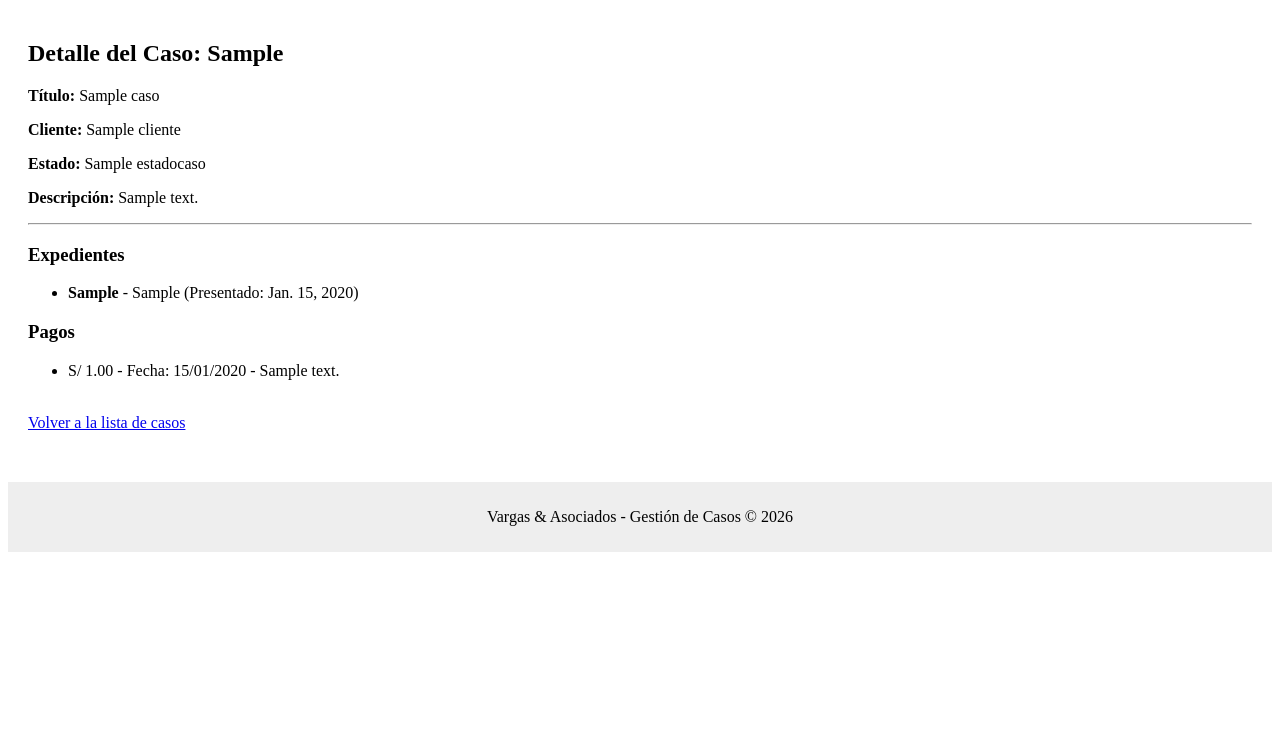
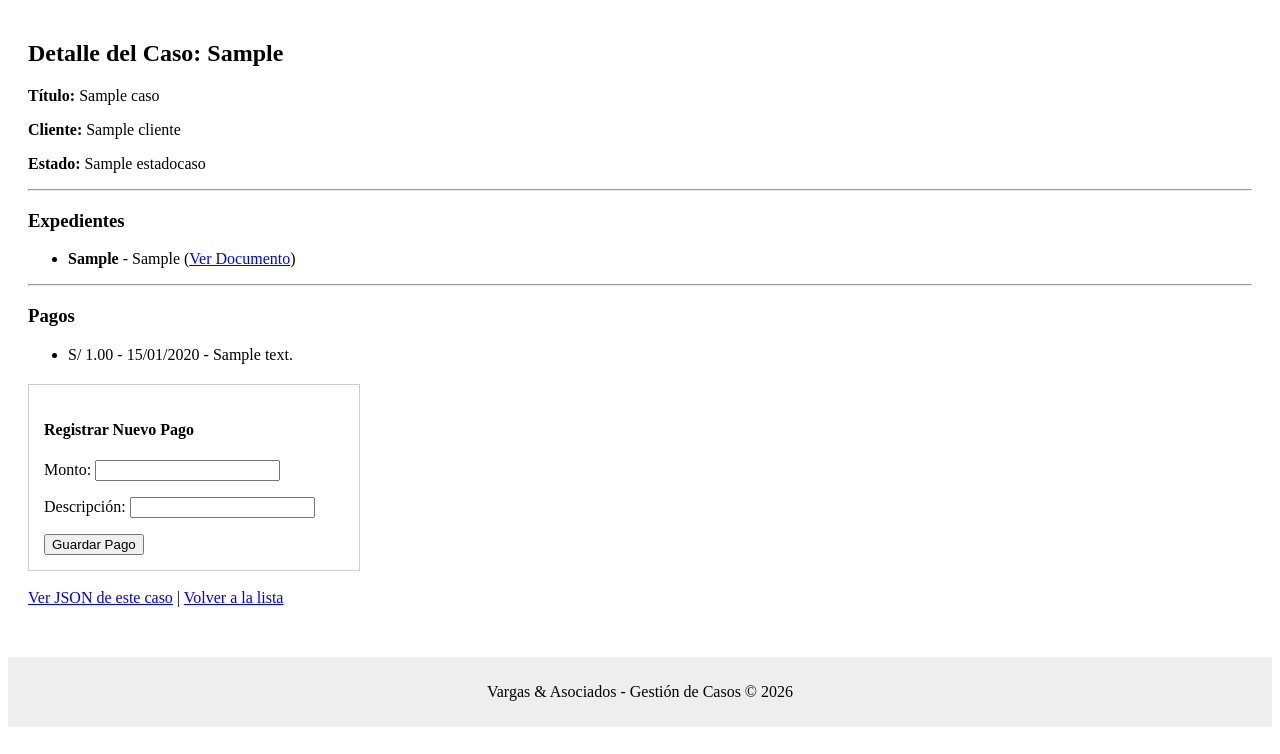
Before and after one commit to maxmunoz-debug/evaluacion02-estudio-juridico, a Django app: page /casos/1/ in a window 1280 px wide. Shown: the part 46-800 px from the top of the page. Run offline with Django 5.2, Linux system fonts and the light colour scheme; tables that the repository leaves empty hold one stand-in row (values such as "Sample post").

Commit message:
Pregunta 4 terminada: pagos, documentos, cookies y API

```diff
--- a/casos/models.py
+++ b/casos/models.py
@@ -69,10 +69,10 @@ class Expediente(models.Model):
     caso = models.ForeignKey(
         Caso, on_delete=models.CASCADE, related_name='expedientes'
     )
+    documento = models.FileField(upload_to='expedientes/', blank=True, null=True)
 
     def __str__(self):
         return f'Exp. {self.numero} ({self.juzgado})'
-
 
 class Pago(models.Model):
     caso = models.ForeignKey(
--- a/casos/urls.py
+++ b/casos/urls.py
@@ -11,4 +11,5 @@ urlpatterns = [
     # Rutas de casos
     path('casos/', views.lista_casos, name='lista_casos'),
     path('casos/<int:caso_id>/', views.detalle_caso, name='detalle_caso'),
+    path('casos/api/<int:caso_id>/', views.api_caso, name='api_caso'),
 ]
--- a/casos/views.py
+++ b/casos/views.py
@@ -1,6 +1,11 @@
 from django.shortcuts import render, redirect, get_object_or_404
 from .models import Cliente, Caso
 from .forms import ClienteForm
+from django.http import JsonResponse
+from django.core.exceptions import ValidationError
+from datetime import date
+from decimal import Decimal
+from .models import EstadoCaso, Pago, Expediente
 
 def lista_clientes(request):
     clientes = Cliente.objects.all()
@@ -35,11 +40,82 @@ def eliminar_cliente(request, cliente_id):
     return render(request, 'casos/clientes/eliminar.html', {'cliente': cliente})
 
 
+
+
+
 def lista_casos(request):
-    casos = Caso.objects.all().prefetch_related('abogados')
-    return render(request, 'casos/lista_casos.html', {'casos': casos})
+    # Pregunta 4: Filtro por estado y cookie 'ultimo_estado'
+    casos = Caso.objects.all().prefetch_related('abogados', 'pagos', 'estado')
+    estados = EstadoCaso.objects.all()
+
+    estado_id = request.GET.get('estado')
+
+    if estado_id:
+        # Si envían el filtro por URL, filtramos y guardaremos la cookie
+        casos = casos.filter(estado_id=estado_id)
+    else:
+        # Si no envían filtro, revisamos si hay una cookie guardada de antes
+        estado_cookie = request.COOKIES.get('ultimo_estado')
+        if estado_cookie:
+            estado_id = estado_cookie
+            casos = casos.filter(estado_id=estado_id)
+
+    response = render(request, 'casos/lista_casos.html', {'casos': casos, 'estados': estados, 'estado_actual': estado_id})
+
+    # Si filtraron por URL, guardamos el estado en la cookie
+    if request.GET.get('estado'):
+        response.set_cookie('ultimo_estado', request.GET.get('estado'))
+
+    return response
 
 def detalle_caso(request, caso_id):
-    # Usa get_object_or_404 para responder con error 404 si el caso no existe
     caso = get_object_or_404(Caso, id=caso_id)
-    return render(request, 'casos/detalle_caso.html', {'caso': caso})
+    mensaje_error = None
+    mensaje_exito = None
+
+    if request.method == 'POST':
+        # Pregunta 4: Subir documento al expediente (enctype="multipart/form-data")
+        if 'subir_doc' in request.POST:
+            exp_id = request.POST.get('expediente_id')
+            archivo = request.FILES.get('documento')
+            if exp_id and archivo:
+                expediente = get_object_or_404(Expediente, id=exp_id)
+                expediente.documento = archivo
+                expediente.save()
+                mensaje_exito = "Documento subido correctamente."
+
+        # Pregunta 4: Registrar un pago
+        elif 'registrar_pago' in request.POST:
+            monto_str = request.POST.get('monto')
+            desc = request.POST.get('descripcion')
+            try:
+                monto = Decimal(monto_str)
+                nuevo_pago = Pago(caso=caso, monto=monto, fecha=date.today(), descripcion=desc)
+                # Ejecutamos el clean() que programamos en la Pregunta 1
+                nuevo_pago.clean()
+                nuevo_pago.save()
+                mensaje_exito = "Pago registrado correctamente."
+            except ValidationError as e:
+                # Si el caso está cancelado/terminado, clean() lanza este error
+                mensaje_error = e.messages[0] if isinstance(e.messages, list) else e.message
+            except Exception:
+                mensaje_error = "Error al procesar el monto."
+
+    return render(request, 'casos/detalle_caso.html', {
+        'caso': caso,
+        'mensaje_error': mensaje_error,
+        'mensaje_exito': mensaje_exito
+    })
+
+def api_caso(request, caso_id):
+    # Pregunta 4: Devolver JSON (JsonResponse)
+    caso = get_object_or_404(Caso, id=caso_id)
+    datos = {
+        'codigo': caso.codigo,
+        'cliente': caso.cliente.nombres,
+        'estado': caso.estado.nombre,
+        'abogados': [a.get_full_name() or a.username for a in caso.abogados.all()],
+        'numero_expedientes': caso.expedientes.count(),
+        'total_pagado': float(caso.total_pagado())
+    }
+    return JsonResponse(datos)
--- a/estudio/settings.py
+++ b/estudio/settings.py
@@ -126,3 +126,7 @@ MAILERS = {
         'BACKEND': 'django.core.mail.backends.console.EmailBackend',
     },
 }
+import os
+
+MEDIA_URL = '/media/'
+MEDIA_ROOT = BASE_DIR / 'media'
--- a/estudio/urls.py
+++ b/estudio/urls.py
@@ -1,9 +1,14 @@
 from django.contrib import admin
 from django.urls import path, include
 from django.shortcuts import redirect
+from django.conf import settings
+from django.conf.urls.static import static
 
 urlpatterns = [
     path('admin/', admin.site.urls),
     path('', lambda request: redirect('lista_clientes')),
     path('', include('casos.urls')),
 ]
+
+if settings.DEBUG:
+    urlpatterns += static(settings.MEDIA_URL, document_root=settings.MEDIA_ROOT)
--- a/templates/casos/detalle_caso.html
+++ b/templates/casos/detalle_caso.html
@@ -5,9 +5,15 @@
 <p><strong>Título:</strong> {{ caso.titulo }}</p>
 <p><strong>Cliente:</strong> {{ caso.cliente.nombres }}</p>
 <p><strong>Estado:</strong> {{ caso.estado.nombre }}</p>
-<p><strong>Descripción:</strong> {{ caso.descripcion|default:"Sin descripción" }}</p>
 
-<!-- Validación con if -->
+<!-- Mensajes de éxito o error -->
+{% if mensaje_exito %}
+    <p style="color: green; font-weight: bold;">{{ mensaje_exito }}</p>
+{% endif %}
+{% if mensaje_error %}
+    <p style="color: red; font-weight: bold;">{{ mensaje_error }}</p>
+{% endif %}
+
 {% if not caso.estado.permite_pagos %}
     <p style="color: red; font-weight: bold;">Este caso no admite pagos</p>
 {% endif %}
@@ -17,22 +23,49 @@
 <h3>Expedientes</h3>
 <ul>
     {% for exp in caso.expedientes.all %}
-        <li><strong>{{ exp.numero }}</strong> - {{ exp.juzgado }} (Presentado: {{ exp.fecha_presentacion }})</li>
+        <li>
+            <strong>{{ exp.numero }}</strong> - {{ exp.juzgado }}
+            {% if exp.documento %}
+                (<a href="{{ exp.documento.url }}" target="_blank">Ver Documento</a>)
+            {% else %}
+                <!-- Formulario para subir archivo -->
+                <form method="POST" enctype="multipart/form-data" style="display:inline-block;">
+                    {% csrf_token %}
+                    <input type="hidden" name="expediente_id" value="{{ exp.id }}">
+                    <input type="file" name="documento" required>
+                    <button type="submit" name="subir_doc">Subir PDF/Word</button>
+                </form>
+            {% endif %}
+        </li>
     {% empty %}
         <li>No hay expedientes para este caso.</li>
     {% endfor %}
 </ul>
 
+<hr>
+
 <h3>Pagos</h3>
 <ul>
     {% for pago in caso.pagos.all %}
-        <!-- Formato de fecha d/m/Y -->
-        <li>S/ {{ pago.monto }} - Fecha: {{ pago.fecha|date:"d/m/Y" }} - {{ pago.descripcion }}</li>
+        <li>S/ {{ pago.monto }} - {{ pago.fecha|date:"d/m/Y" }} - {{ pago.descripcion }}</li>
     {% empty %}
         <li>No hay pagos registrados.</li>
     {% endfor %}
 </ul>
 
+<!-- Formulario para Nuevo Pago -->
+{% if caso.estado.permite_pagos %}
+    <form method="POST" style="margin-top: 20px; border: 1px solid #ccc; padding: 15px; width: 300px;">
+        {% csrf_token %}
+        <h4>Registrar Nuevo Pago</h4>
+        <p>Monto: <input type="number" step="0.01" name="monto" required></p>
+        <p>Descripción: <input type="text" name="descripcion"></p>
+        <button type="submit" name="registrar_pago">Guardar Pago</button>
+    </form>
+{% endif %}
+
 <br>
-<a href="{% url 'lista_casos' %}">Volver a la lista de casos</a>
+<a href="{% url 'api_caso' caso.id %}" target="_blank">Ver JSON de este caso</a> |
+<a href="{% url 'lista_casos' %}">Volver a la lista</a>
+
 {% endblock %}
```
Also changed, not shown: templates/casos/lista_casos.html (+13 -2 lines), casos/migrations/0002_expediente_documento.py (added).
